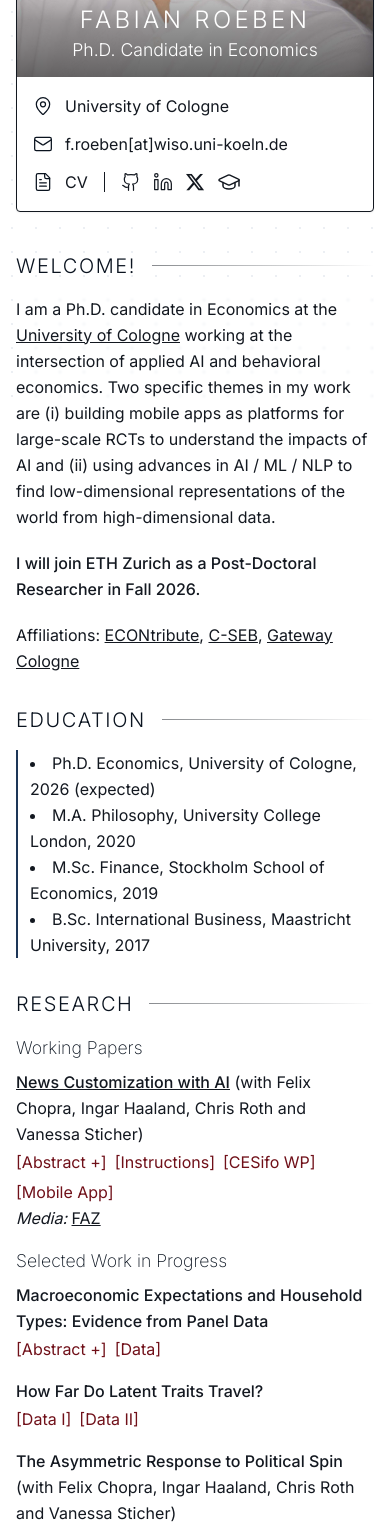
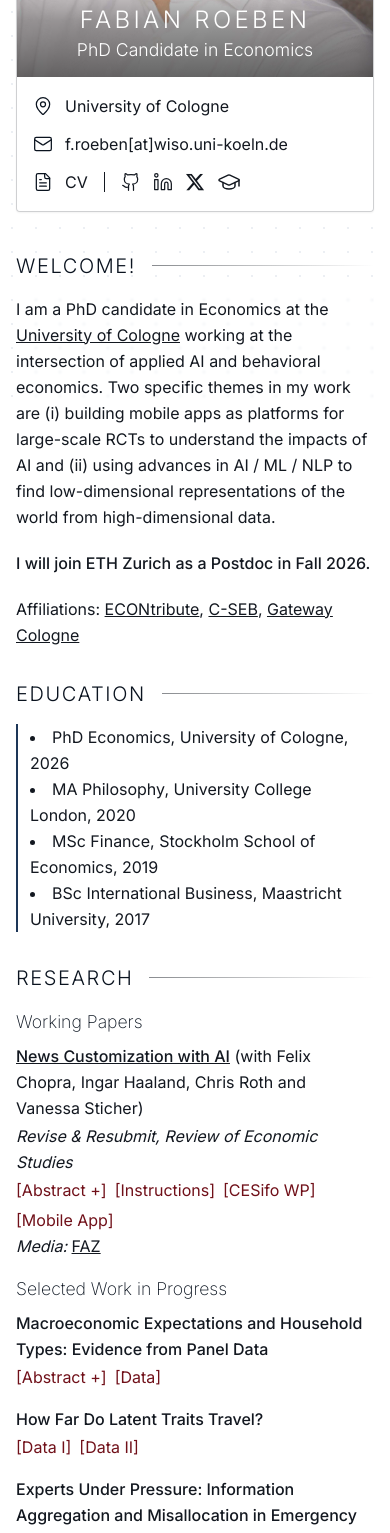
Before and after one commit to fabian-roeben/personal-website, a Next.js app: page / in a window 390 px wide. Shown: the part 432-1965 px from the top of the page. Built offline with nearby package versions, Linux system fonts and the light colour scheme.

Commit message:
Update papers & cv

```diff
--- a/components/layout/ProfileSection.tsx
+++ b/components/layout/ProfileSection.tsx
@@ -20,8 +20,8 @@ export function ProfileSection() {
   /* eslint-enable react-hooks/set-state-in-effect */
 
   return (
-    <div className="flex flex-col items-start text-left md:items-start md:text-left border border-border rounded-lg w-full md:w-[380px] shadow-xs hover:shadow-md transition-shadow duration-300 md:fixed bg-card">
-      <div className="relative w-full aspect-9/10 overflow-hidden">
+    <div className="flex flex-col items-start text-left md:items-start md:text-left rounded-lg border border-border/20 w-full md:w-[380px] shadow-xs hover:shadow-md transition-shadow duration-300 md:fixed bg-card">
+      <div className="relative w-full aspect-9/10 overflow-hidden rounded-t-lg">
         <Image
           ref={imgRef}
           src={siteConfig.profileImage.src}
@@ -45,7 +45,7 @@ export function ProfileSection() {
           </p>
         </div>
       </div>
-      <div className="rounded-b-lg p-4">
+      <div className="w-full rounded-b-lg bg-background p-4">
         <SocialLinks />
       </div>
     </div>
--- a/components/layout/SectionsMain/About.tsx
+++ b/components/layout/SectionsMain/About.tsx
@@ -15,7 +15,7 @@ export function About() {
           </ReactMarkdown>
         </div>
         <div className="backdrop-blur-[1px] font-medium">
-          <p>I will join ETH Zurich as a Post-Doctoral Researcher in Fall 2026.</p>
+          <p>I will join ETH Zurich as a Postdoc in Fall 2026.</p>
         </div>
         <div className="backdrop-blur-[1px]">
           <p>
--- a/data/content.ts
+++ b/data/content.ts
@@ -6,7 +6,7 @@ import {
 } from "@/types/content";
 
 const aboutContent = `
-I am a Ph.D. candidate in Economics at the [University of Cologne](https://wiso.uni-koeln.de/en/) working at the intersection of applied AI and behavioral economics. Two specific themes in my work are (i) building mobile apps as platforms for large-scale RCTs to understand the impacts of AI and (ii) using advances in AI / ML / NLP to find low-dimensional representations of the world from high-dimensional data.
+I am a PhD candidate in Economics at the [University of Cologne](https://wiso.uni-koeln.de/en/) working at the intersection of applied AI and behavioral economics. Two specific themes in my work are (i) building mobile apps as platforms for large-scale RCTs to understand the impacts of AI and (ii) using advances in AI / ML / NLP to find low-dimensional representations of the world from high-dimensional data.
 `;
 
 const affiliationsContent: Affiliations[] = [
@@ -26,25 +26,25 @@ const affiliationsContent: Affiliations[] = [
 
 const educationContent: EducationItem[] = [
   {
-    degree: "Ph.D. Economics",
+    degree: "PhD Economics",
     institution: "University of Cologne",
     url: "https://wiso.uni-koeln.de/en/",
-    year: "2026 (expected)",
+    year: "2026",
   },
   {
-    degree: "M.A. Philosophy",
+    degree: "MA Philosophy",
     institution: "University College London",
     url: "https://www.ucl.ac.uk/philosophy/",
     year: "2020",
   },
   {
-    degree: "M.Sc. Finance",
+    degree: "MSc Finance",
     institution: "Stockholm School of Economics",
     url: "https://www.hhs.se",
     year: "2019",
   },
   {
-    degree: "B.Sc. International Business",
+    degree: "BSc International Business",
     institution: "Maastricht University",
     url: "https://www.maastrichtuniversity.nl/about-um/faculties/school-business-and-economics",
     year: "2017",
--- a/data/papers.ts
+++ b/data/papers.ts
@@ -12,6 +12,7 @@ export const papers: Paper[] = [
   {
     title: "News Customization with AI",
     category: "Working Papers",
+    status: "Revise & Resubmit, Review of Economic Studies",
     abstract: "We introduce a new method to study news preferences by unbundling presentation from coverage. In our AI-powered news app, users can customize article characteristics, such as complexity or extent of opinion, while holding the underlying news event constant. In large-scale field experiments, we find that customization leads to better matching between the news consumed and stated preferences, increasing news satisfaction. While a significant fraction of users demand politically aligned news, the majority of users display high and persistent demand for less opinionated and more fact-driven news. By contrast, users not offered customization keep consuming news misaligned with their stated preferences.",
     authors: [
       { name: "Felix Chopra", website: "https://www.felixchopra.com/" },
@@ -37,16 +38,16 @@ export const papers: Paper[] = [
       { name: "Data II", url: "https://huggingface.co/datasets/LLM-Digital-Twin/Twin-2K-500-Mega-Study" }
     ]
   },
-  {
-    title: "The Asymmetric Response to Political Spin",
-    category: "Selected Work in Progress",
-    authors: [
-      { name: "Felix Chopra", website: "https://www.felixchopra.com/" },
-      { name: "Ingar Haaland", website: "https://sites.google.com/site/ingarhaaland/" },
-      { name: "Chris Roth", website: "https://sites.google.com/site/chrisrotheconomics" },
-      { name: "Vanessa Sticher", website: "https://vanessasticher.github.io/"},
-    ],
-  },
+  // {
+  //   title: "The Asymmetric Response to Political Spin",
+  //   category: "Selected Work in Progress",
+  //   authors: [
+  //     { name: "Felix Chopra", website: "https://www.felixchopra.com/" },
+  //     { name: "Ingar Haaland", website: "https://sites.google.com/site/ingarhaaland/" },
+  //     { name: "Chris Roth", website: "https://sites.google.com/site/chrisrotheconomics" },
+  //     { name: "Vanessa Sticher", website: "https://vanessasticher.github.io/"},
+  //   ],
+  // },
   {
     title: "Experts Under Pressure: Information Aggregation and Misallocation in Emergency Triage",
     category: "Selected Work in Progress",
@@ -56,19 +57,4 @@ export const papers: Paper[] = [
       { name: "Data III", url: "https://physionet.org/content/mimic-iv-note/2.2/" }
     ]
   },
-  // {
-  //   title: "Self-Revising Language Models for Learning Economic Decision Rules",
-  //   category: "Selected Work in Progress",
-  //   links: [
-  //     { name: "Data", url: "https://github.com/jcpeterson/choices13k" },
-  //   ]
-  // },
-  // {
-  //   title: "Location Traps",
-  //   category: "Selected Work in Progress",
-  //   authors: [
-  //     { name: "Chris Roth", website: "https://sites.google.com/site/chrisrotheconomics" },
-  //     { name: "Sebastian Siegloch", website: "https://sites.google.com/view/siegloch/"},
-  //   ],
-  // },
 ];
--- a/data/siteConfig.ts
+++ b/data/siteConfig.ts
@@ -14,7 +14,7 @@ export const siteConfig: SiteConfig = {
     "AI Research",
     "Behavioral Machine Learning"
   ],
-  jobTitle: "Ph.D. Candidate in Economics",
+  jobTitle: "PhD Candidate in Economics",
   location: "University of Cologne",
   locationLink: "https://wiso.uni-koeln.de/en/",
   email: "f.roeben@wiso.uni-koeln.de",
--- a/package.json
+++ b/package.json
@@ -27,8 +27,8 @@
     "@types/node": "^24",
     "@types/react": "^19",
     "@types/react-dom": "^19",
-    "eslint": "9.38.0",
-    "eslint-config-next": "^16.0.0",
+    "eslint": "^9.39.2",
+    "eslint-config-next": "^16.1.6",
     "postcss": "^8",
     "tailwindcss": "^4.1.13",
     "typescript": "^5"
```
Also changed, not shown: 2 other files (tests, documents, lock files or other folders).
